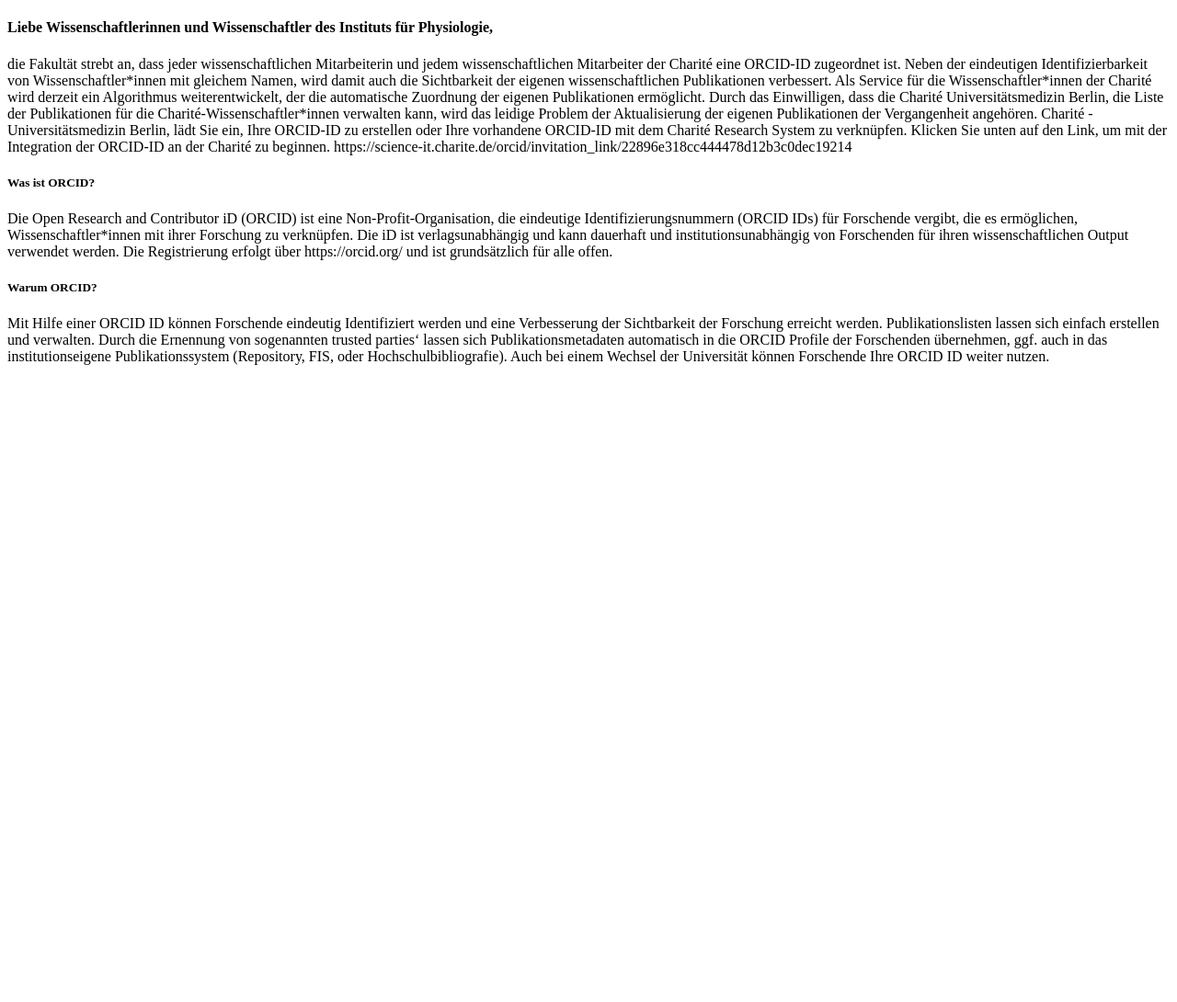
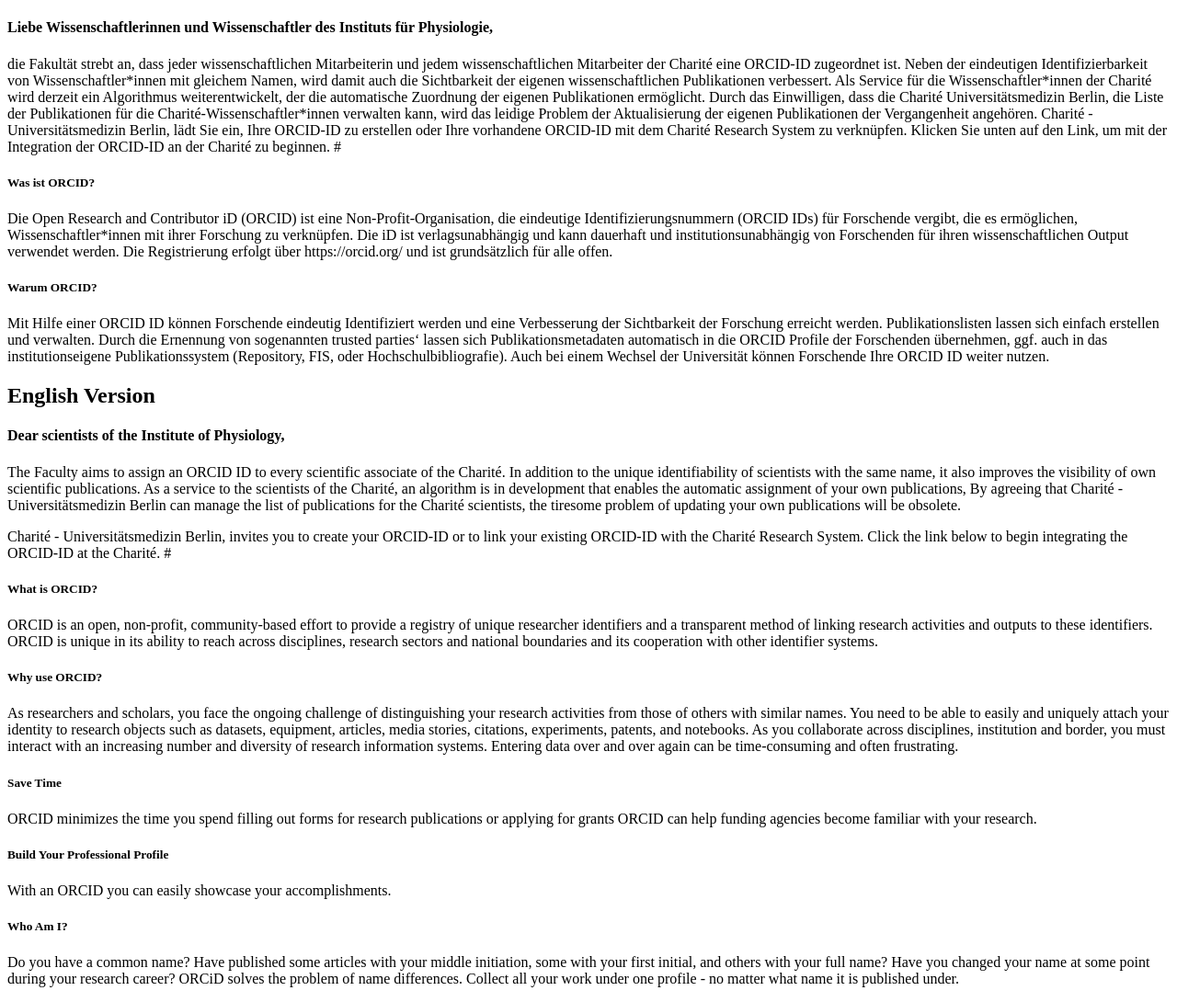
Before and after one commit to kmvinoth/orcid_project, a Django app: template public_api/templates/public_api/email_message_template.html in a window 1280 px wide. Shown: the whole page at 92% size. Before the commit the page ends 397 px from the top, so only its background shows below. Run offline with Django 3.2, Linux system fonts and the light colour scheme; the template is opened without the code that fills it: most values are stand-ins (such as "Sample title", 1, 10 or a date in 2020).

Commit message:
add dynamic link to email template

```diff
--- a/orcid_project/settings.py
+++ b/orcid_project/settings.py
@@ -13,6 +13,8 @@
 import os
 
 from decouple import config, Csv
+
+os.environ["PYTHONIOENCODING"] = "utf-8"
 
 # Build paths inside the project like this: os.path.join(BASE_DIR, ...)
 BASE_DIR = os.path.dirname(os.path.dirname(os.path.abspath(__file__)))
--- a/public_api/templates/public_api/email_message_template.html
+++ b/public_api/templates/public_api/email_message_template.html
@@ -15,7 +15,7 @@
         Durch das Einwilligen, dass die Charité  Universitätsmedizin Berlin, die Liste der Publikationen für die Charité-Wissenschaftler*innen verwalten kann, wird das leidige Problem der Aktualisierung der eigenen Publikationen der Vergangenheit angehören.
 
         Charité - Universitätsmedizin Berlin, lädt Sie ein, Ihre ORCID-ID zu erstellen oder Ihre vorhandene ORCID-ID mit dem Charité Research System zu verknüpfen. Klicken Sie unten auf den Link, um mit der Integration der ORCID-ID an der Charité zu beginnen.
-        https://science-it.charite.de/orcid/invitation_link/22896e318cc444478d12b3c0dec19214 </p>
+        {{ link }} </p>
 
     <h5>Was ist ORCID?</h5>
     <p>Die Open Research and Contributor iD (ORCID) ist eine Non-Profit-Organisation, die eindeutige Identifizierungsnummern (ORCID IDs) für Forschende vergibt, die es ermöglichen, Wissenschaftler*innen mit ihrer Forschung zu verknüpfen. Die iD ist verlagsunabhängig und kann dauerhaft und institutionsunabhängig von Forschenden für ihren wissenschaftlichen Output verwendet werden. Die Registrierung erfolgt über https://orcid.org/ und ist grundsätzlich für alle offen.</p>
@@ -24,5 +24,36 @@
     <p>Mit Hilfe einer ORCID ID können Forschende eindeutig Identifiziert werden und eine Verbesserung der Sichtbarkeit der Forschung erreicht werden. Publikationslisten lassen sich einfach erstellen und verwalten. Durch die Ernennung von sogenannten trusted parties‘ lassen sich Publikationsmetadaten automatisch in die ORCID Profile der Forschenden übernehmen, ggf. auch in das institutionseigene Publikationssystem (Repository, FIS, oder Hochschulbibliografie). Auch bei einem Wechsel der Universität können Forschende Ihre ORCID ID weiter nutzen.</p>
 
 
+    <h2>English Version</h2>
+
+    <h4>Dear scientists of the Institute of Physiology,</h4>
+
+    <p> The Faculty aims to assign an ORCID ID to every scientific associate of the Charité.
+    In addition to the unique identifiability of scientists with the same name, it also improves the visibility of own scientific publications.
+    As a service to the scientists of the Charité, an algorithm is in development that enables the automatic assignment of your own publications,
+    By agreeing that Charité - Universitätsmedizin Berlin can manage the list of publications for the Charité scientists, the tiresome problem of updating your own publications will be obsolete.</p>
+
+    <p> Charité - Universitätsmedizin Berlin, invites you to create your ORCID-ID or to link your existing ORCID-ID with the Charité Research System. Click the link below to begin integrating the ORCID-ID at the Charité.
+        {{ link }} </p>
+
+    <h5>What is ORCID?</h5>
+    <p>ORCID is an open, non-profit, community-based effort to provide a registry of unique researcher identifiers and a transparent method of linking research activities and outputs to these identifiers. ORCID is unique in its ability to reach across disciplines, research sectors and national boundaries and its cooperation with other identifier systems.</p>
+
+    <h5>Why use ORCID?</h5>
+    <p>As researchers and scholars, you face the ongoing challenge of distinguishing your research activities from those of others with similar names. You need to be able to easily and uniquely attach your identity to research objects such as datasets, equipment, articles, media stories, citations, experiments, patents, and notebooks. As you collaborate across disciplines, institution and border, you must interact with an increasing number and diversity of research information systems. Entering data over and over again can be time-consuming and often frustrating.</p>
+
+    <h5>Save Time</h5>
+    <p>ORCID minimizes the time you spend filling out forms for research publications or applying for grants ORCID can help funding agencies become familiar with your research.</p>
+
+    <h5>Build Your Professional Profile</h5>
+    <p>With an ORCID you can easily showcase your accomplishments.</p>
+
+    <h5>Who Am I?</h5>
+    <p> Do you have a common name? Have published some articles with your middle initiation, some with your first initial, and others with your full name? Have you changed your name at some point during your research career?
+        ORCiD solves the problem of name differences. Collect all your work under one profile - no matter what name it is published under.</p>
+
+
+
+
 </body>
 </html>
```
Also changed, not shown: public_api/admin.py (+6 -2 lines), public_api/templates/public_api/email_message.txt (+31 -0 lines).
